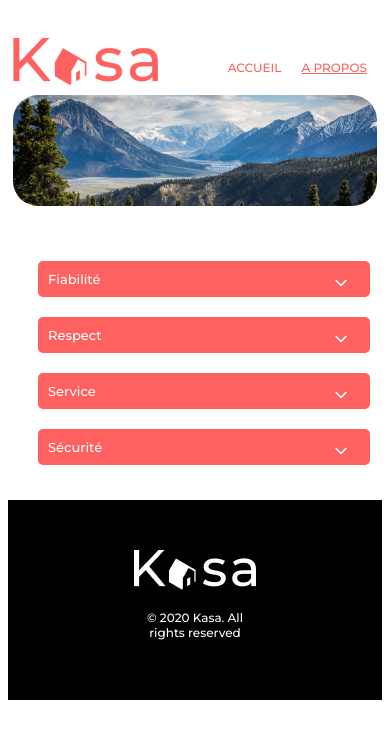
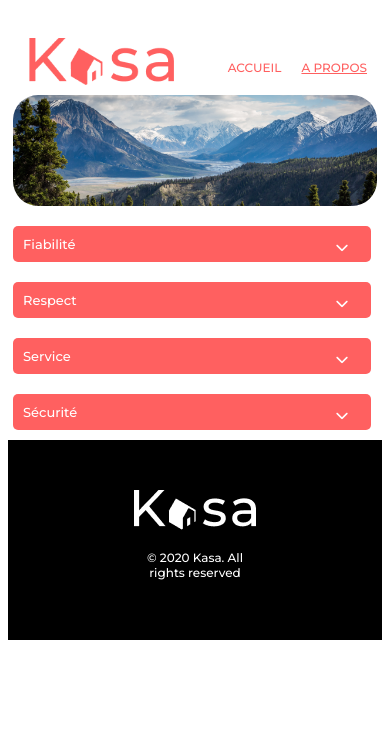
Before and after one commit to Axido545/kasa.io, a React (Vite) app: page /about in a window 390 px wide. Shown: the top 738 px of the page. Built offline with nearby package versions, Linux system fonts and the light colour scheme.

Commit message:
mobile about ok

```diff
--- a/src/components/header/header.css
+++ b/src/components/header/header.css
@@ -47,6 +47,7 @@ a.active {
 
   .logo-header {
     width: 145px;
+    margin-left: 16px;
   }
 
   ul {
--- a/src/pages/about/about.css
+++ b/src/pages/about/about.css
@@ -14,7 +14,8 @@
 
 @media (max-width: 640px) {
   .collapses {
-    width: 335px;
-    margin: 30px 10px 10px 10px;
+    width: 100%;
+    margin: 0 auto;
+    padding: 0;
   }
 }
```
